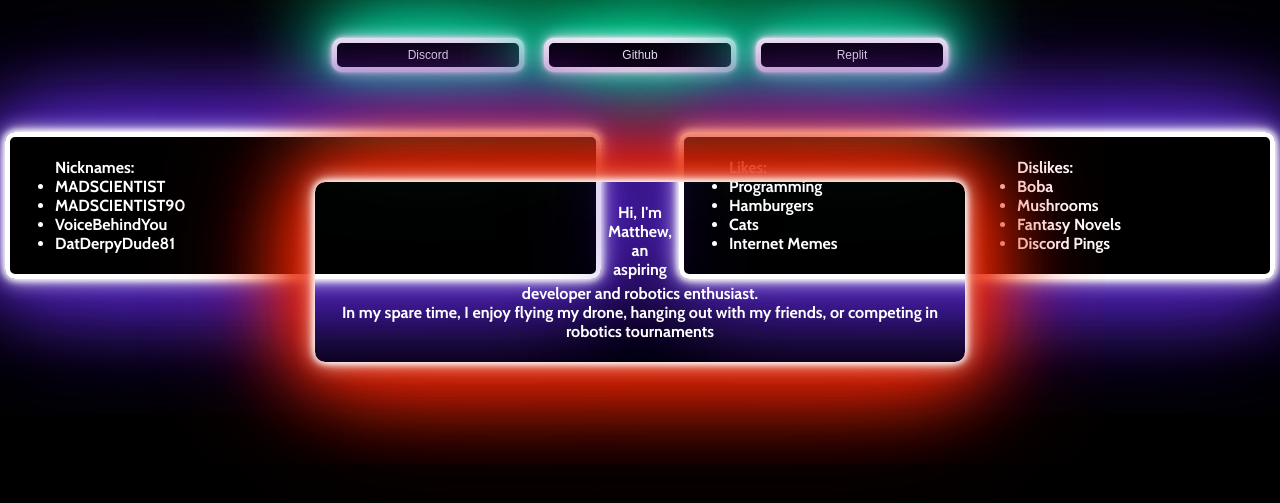
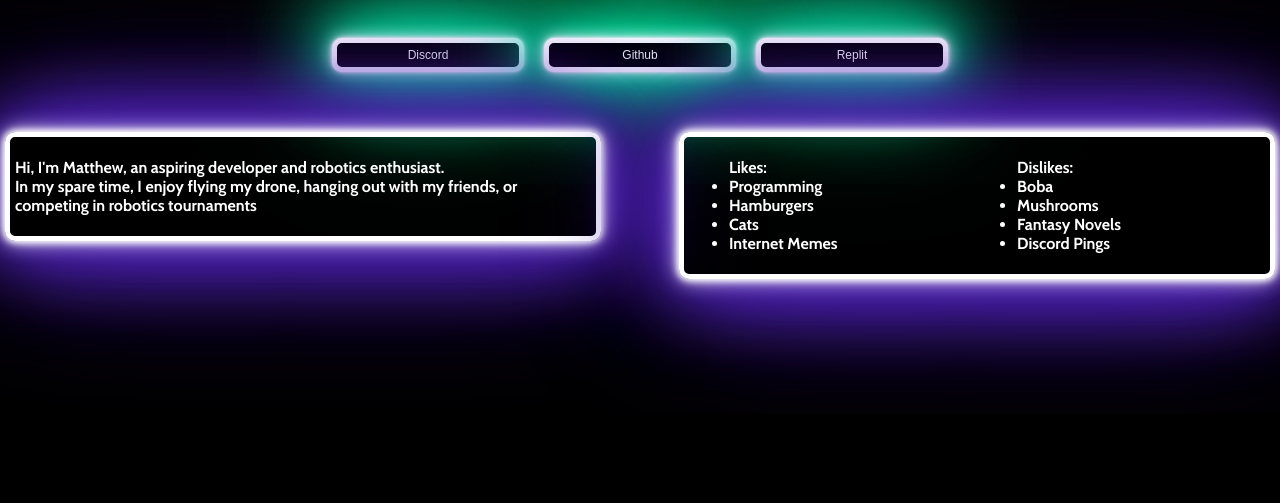
Before and after one commit to DatDerpyDude81/DatDerpyDude81.github.io, a website: page index.html in a window 1280 px wide. Shown: the part 71-574 px from the top of the page. Drawn offline with nearby package versions, Linux system fonts and the light colour scheme.

Commit message:
Update index.html
Signed-off-by: DatDerpyDude81 <94875449+DatDerpyDude81@users.noreply.github.com>

```diff
--- a/index.html
+++ b/index.html
@@ -28,13 +28,9 @@
 
    <div>
     <div class="containerLeft" data-aos="fade-right" data-aos-delay="200">
-      <ul>
-      Nicknames:
-        <li>MADSCIENTIST</li>
-        <li>MADSCIENTIST90</li>
-        <li>VoiceBehindYou</li>
-        <li>DatDerpyDude81</li>
-      </ul>
+          <p>Hi, I'm Matthew, an aspiring developer and robotics enthusiast.
+      <br>
+      In my spare time, I enjoy flying my drone, hanging out with my friends, or competing in robotics tournaments</p>
     </div>
     <div class="containerRight" data-aos="fade-left" data-aos-delay="200">
       <span class="like"><ul>
@@ -56,14 +52,7 @@
     </div>
    </div>
 
-    <div class="mainParent" data-aos="fade-down" data-aos-delay="300">
-    <p>Hi, I'm Matthew, an aspiring developer and robotics enthusiast.
-      <br>
-      In my spare time, I enjoy flying my drone, hanging out with my friends, or competing in robotics tournaments</p>
 
-    </div>
-
-    <div class="morespace"></div>
 
 
 
```
